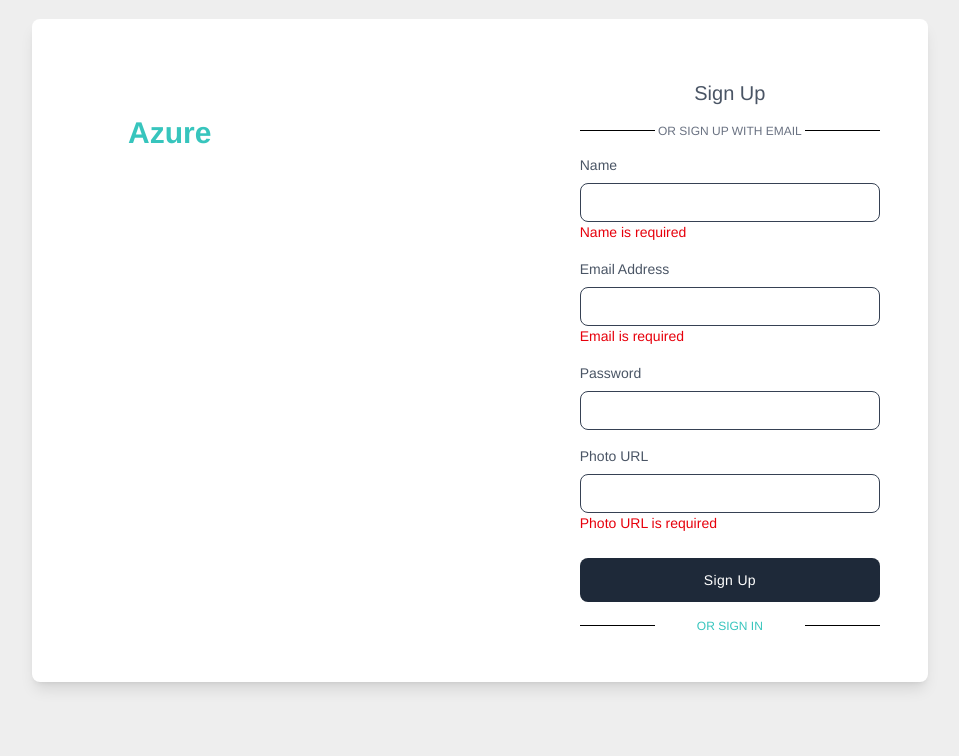
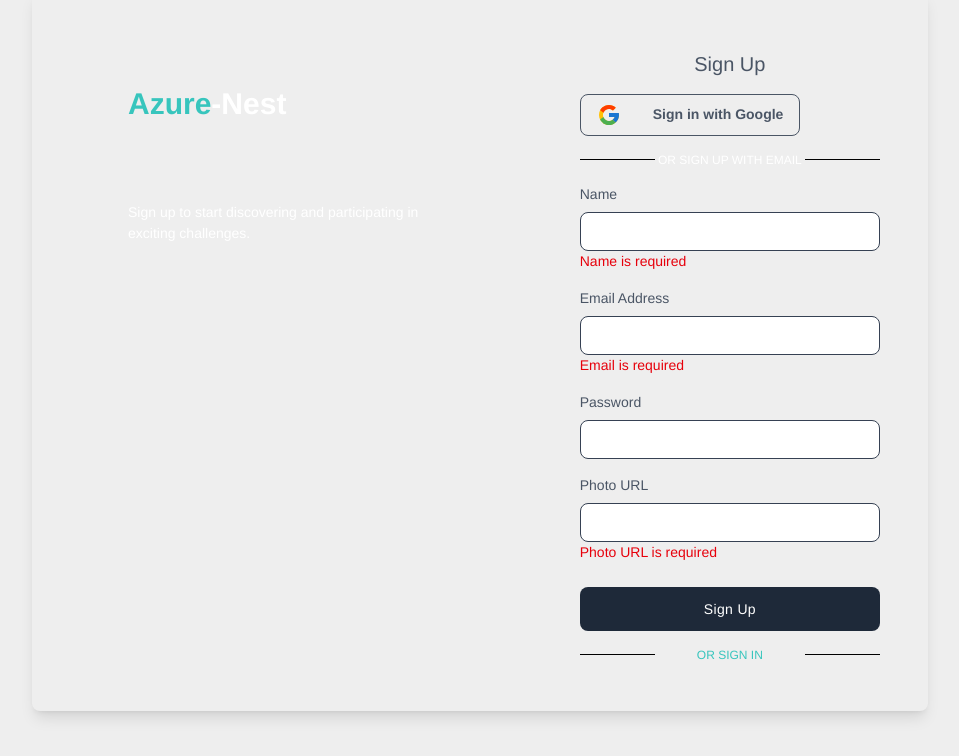
Before and after one commit to shamim-hossain008/azure-nest-client, a React (Vite) app: page /signUp in a window 1280 px wide. Shown: the top 756 px of the page, without its empty margins (160-1119 px from the left). Built offline with nearby package versions, Linux system fonts and the light colour scheme; no server answers.

Commit message:
added social login component

```diff
--- /dev/null
+++ b/src/Components/SocialLogin/SocialLogin.jsx
@@ -0,0 +1,37 @@
+const SocialLogin = () => {
+  return (
+    <div>
+      <button
+        href="#"
+        className="flex items-center justify-center mt-4 text-gray-600 transition-colors duration-300 transform border rounded-lg dark:border-gray-700 dark:text-gray-200 hover:bg-gray-50 dark:hover:bg-gray-600"
+      >
+        <div className="px-4 py-2">
+          <svg className="w-6 h-6" viewBox="0 0 40 40">
+            <path
+              d="M36.3425 16.7358H35V16.6667H20V23.3333H29.4192C28.045 27.2142 24.3525 30 20 30C14.4775 30 10 25.5225 10 20C10 14.4775 14.4775 9.99999 20 9.99999C22.5492 9.99999 24.8683 10.9617 26.6342 12.5325L31.3483 7.81833C28.3717 5.04416 24.39 3.33333 20 3.33333C10.7958 3.33333 3.33335 10.7958 3.33335 20C3.33335 29.2042 10.7958 36.6667 20 36.6667C29.2042 36.6667 36.6667 29.2042 36.6667 20C36.6667 18.8825 36.5517 17.7917 36.3425 16.7358Z"
+              fill="#FFC107"
+            />
+            <path
+              d="M5.25497 12.2425L10.7308 16.2583C12.2125 12.59 15.8008 9.99999 20 9.99999C22.5491 9.99999 24.8683 10.9617 26.6341 12.5325L31.3483 7.81833C28.3716 5.04416 24.39 3.33333 20 3.33333C13.5983 3.33333 8.04663 6.94749 5.25497 12.2425Z"
+              fill="#FF3D00"
+            />
+            <path
+              d="M20 36.6667C24.305 36.6667 28.2167 35.0192 31.1742 32.34L26.0159 27.975C24.3425 29.2425 22.2625 30 20 30C15.665 30 11.9842 27.2359 10.5975 23.3784L5.16254 27.5659C7.92087 32.9634 13.5225 36.6667 20 36.6667Z"
+              fill="#4CAF50"
+            />
+            <path
+              d="M36.3425 16.7358H35V16.6667H20V23.3333H29.4192C28.7592 25.1975 27.56 26.805 26.0133 27.9758C26.0142 27.975 26.015 27.975 26.0158 27.9742L31.1742 32.3392C30.8092 32.6708 36.6667 28.3333 36.6667 20C36.6667 18.8825 36.5517 17.7917 36.3425 16.7358Z"
+              fill="#1976D2"
+            />
+          </svg>
+        </div>
+
+        <span className="w-5/6 px-4 font-bold text-center">
+          Sign in with Google
+        </span>
+      </button>
+    </div>
+  );
+};
+
+export default SocialLogin;
--- a/src/Layout/Routes/PrivateRoute.jsx
+++ b/src/Layout/Routes/PrivateRoute.jsx
@@ -1,25 +1,20 @@
-import React, { Children } from "react";
+import React from "react";
 import { useLocation } from "react-router";
+import SpinnerLoader from "../../Components/SpinnerLoader";
 import useAuth from "../../hooks/useAuth";
 
 const PrivateRoute = ({ children }) => {
   const { user, loading } = useAuth();
   const location = useLocation();
 
-  if (loading) {
-    return (
-      <div className="text-center">
-        <span className="loading loading-spinner loading-lg"></span>
-      </div>
-    );
-  }
+  if (loading) return <SpinnerLoader />;
 
   if (user?.email) {
-    return Children;
+    return children;
   }
 
   return (
-    <Navigate to="/login" state={{ from: location }} replace="true"></Navigate>
+    <Navigate to="/login" state={location.pathname} replace="true"></Navigate>
   );
 };
 
--- a/src/Provider/AuthProvider.jsx
+++ b/src/Provider/AuthProvider.jsx
@@ -2,12 +2,13 @@
   GoogleAuthProvider,
   createUserWithEmailAndPassword,
   getAuth,
+  onAuthStateChanged,
   sendPasswordResetEmail,
   signInWithEmailAndPassword,
   signInWithPopup,
   updateProfile,
 } from "firebase/auth";
-import { createContext, useState } from "react";
+import { createContext, useEffect, useState } from "react";
 import app from "../Firebase/firebase.config";
 
 export const AuthContext = createContext(null);
@@ -57,6 +58,17 @@
     return signOut(auth);
   };
 
+  //   OnAuth State change
+  useEffect(() => {
+    const unsubscribe = onAuthStateChanged(auth, (currentUser) => {
+      setUser(currentUser);
+      setLoading(false);
+    });
+    return () => {
+      return unsubscribe();
+    };
+  }, []);
+
   const authInfo = {
     user,
     setUser,
--- a/src/pages/Login/Login.jsx
+++ b/src/pages/Login/Login.jsx
@@ -1,5 +1,6 @@
 import { Helmet } from "react-helmet";
 import { Link } from "react-router";
+import SocialLogin from "../../Components/SocialLogin/SocialLogin";
 import useAuth from "../../hooks/useAuth";
 
 const Login = () => {
@@ -29,7 +30,7 @@
               Welcome back!
             </p>
 
-            {/* <SocialLogin /> */}
+            <SocialLogin />
 
             <form
             // onSubmit={handleLogin}
@@ -37,14 +38,11 @@
               <div className="flex items-center justify-between mt-4">
                 <span className="w-1/5 border-b dark:border-gray-500 lg:w-1/4"></span>
 
-                <a
-                  href="#"
-                  className="text-xs text-center text-gray-500 uppercase dark:text-gray-400 hover:underline"
-                >
+                <p className="text-xs text-center text-white uppercase">
                   or login with email
-                </a>
+                </p>
 
-                <span className="w-1/5 border-b dark:border-gray-400 lg:w-1/4"></span>
+                <span className="w-1/5 border-b  lg:w-1/4"></span>
               </div>
 
               <div className="mt-4">
--- a/src/pages/SignUp/SignUp.jsx
+++ b/src/pages/SignUp/SignUp.jsx
@@ -1,6 +1,7 @@
 import React from "react";
 import { Helmet } from "react-helmet";
 import { Link } from "react-router";
+import SocialLogin from "../../Components/SocialLogin/SocialLogin";
 import useAuth from "../../hooks/useAuth";
 
 const SignUp = () => {
@@ -11,7 +12,7 @@
         <title>Azure-Nest | SignUp </title>
       </Helmet>
       <section className="hero h-[700px]">
-        <div className="flex w-full max-w-sm mx-auto overflow-hidden bg-white rounded-lg shadow-lg dark:bg-gray-400 lg:max-w-4xl p-4">
+        <div className="flex w-full max-w-sm mx-auto overflow-hidden  rounded-lg shadow-lg dark:bg-gray-400 lg:max-w-4xl p-4">
           <div class="flex items-center h-full lg:px-20 ">
             <div>
               <h2 className="  text-2xl py-20 font-bold text-white sm:text-3xl">
@@ -34,19 +35,16 @@
                 Sign Up
               </p>
 
-              {/* <SocialLogin /> */}
+              <SocialLogin />
 
               <div className="flex items-center justify-between mt-4">
                 <span className="w-1/5 border-b dark:border-gray-500 lg:w-1/4"></span>
 
-                <a
-                  href="#"
-                  className="text-xs text-center text-gray-500 uppercase dark:text-gray-400 hover:underline"
-                >
+                <p className="text-xs text-center text-white uppercase  ">
                   or Sign Up with email
-                </a>
+                </p>
 
-                <span className="w-1/5 border-b dark:border-gray-400 lg:w-1/4"></span>
+                <span className="w-1/5 border-b lg:w-1/4"></span>
               </div>
               <div className="mt-4">
                 <label
```
